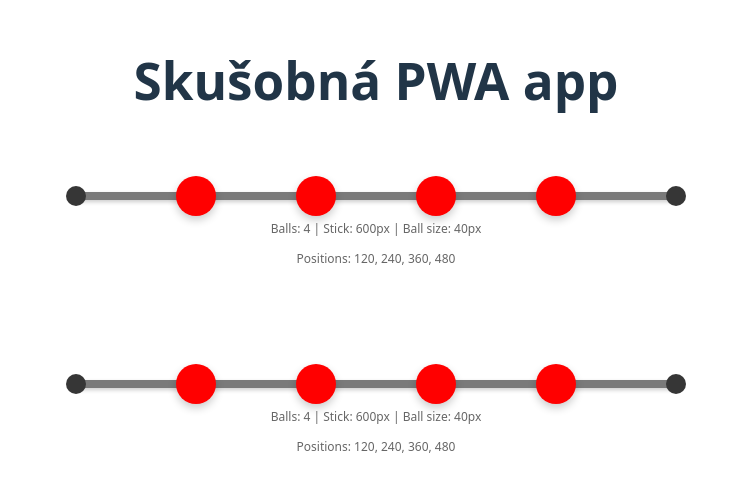
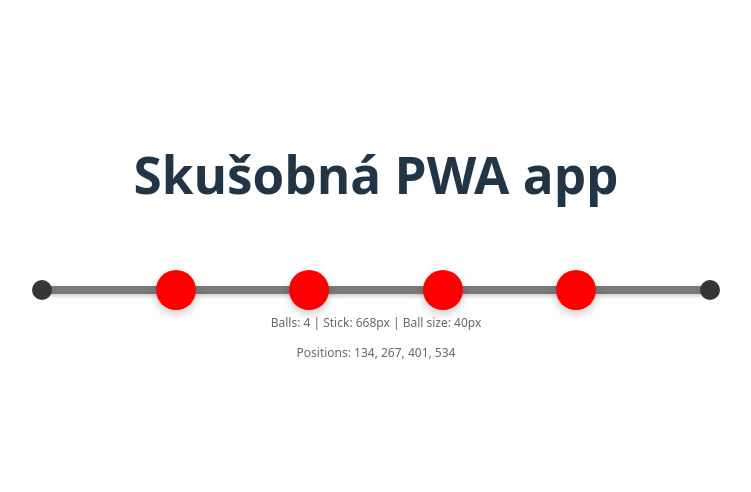
Before and after one commit to shiftyboi1/test-pwa, a React (Vite) app in the folder test-pwa/: page / in a window 1280 px wide. Shown: the part 132-624 px from the top of the page, without its empty margins (264-1015 px from the left). Built offline with nearby package versions, Linux system fonts and the light colour scheme.

Commit message:
Resize stick based on CSS, distribude balls based on its width..

```diff
--- a/test-pwa/src/app/App.tsx
+++ b/test-pwa/src/app/App.tsx
@@ -30,8 +30,9 @@ function App() {
   return (
     <>
       <h1>Skušobná PWA app</h1>
-      <Abacus numberOfBalls={4} stickLength={600} ballSize={40} />
-      <Abacus numberOfBalls={4} stickLength={600} ballSize={40} />
+      <div style={{ width: "60vw" }}>
+        <Abacus numberOfBalls={4} ballSize={40} />
+      </div>
     </>
   );
 }
--- a/test-pwa/src/features/abascus/components/Abacus.tsx
+++ b/test-pwa/src/features/abascus/components/Abacus.tsx
@@ -1,18 +1,50 @@
-import { useState } from "react";
+import { useState, useEffect, useRef } from "react";
 import DraggableBall from "../components/DraggableBall";
 import type { AbacusProps } from "../types";
 
-function Abacus({
-  numberOfBalls = 5,
-  stickLength = 600,
-  ballSize = 50,
-}: AbacusProps) {
-  const [ballPositions, setBallPositions] = useState<number[]>(
-    Array.from(
-      { length: numberOfBalls },
-      (_, i) => (i + 1) * (stickLength / (numberOfBalls + 1))
-    )
-  );
+function Abacus({ numberOfBalls = 5, ballSize = 50 }: AbacusProps) {
+  const stickRef = useRef<HTMLDivElement>(null);
+  const [stickWidth, setStickWidth] = useState<number>(0);
+  const [ballPositions, setBallPositions] = useState<number[]>([]);
+
+  // TODO: When resizing, store ball positions and move them to approprate location
+
+  // Handle stick width changes
+  useEffect(() => {
+    const updateWidth = () => {
+      if (stickRef.current) {
+        setStickWidth(stickRef.current.offsetWidth);
+      }
+    };
+
+    updateWidth(); // Initial width
+
+    let observer: ResizeObserver | null = null;
+    const stickElem = stickRef.current;
+    if (stickElem) {
+      observer = new window.ResizeObserver(updateWidth);
+      observer.observe(stickElem);
+    }
+
+    window.addEventListener("resize", updateWidth);
+
+    return () => {
+      if (observer && stickElem) observer.unobserve(stickElem);
+      window.removeEventListener("resize", updateWidth);
+    };
+  }, []);
+
+  useEffect(() => {
+    if (stickWidth > 0) {
+      setBallPositions(
+        Array.from(
+          { length: numberOfBalls },
+          (_, i) => (i + 1) * (stickWidth / (numberOfBalls + 1))
+        )
+      );
+      console.log(`Stick width from ref: ${stickWidth}`);
+    }
+  }, [stickWidth, numberOfBalls]);
 
   const updateBallPosition = (ballIndex: number, newPosition: number) => {
     const constrainedPosition = constrainPosition(ballIndex, newPosition);
@@ -32,7 +64,7 @@ function Abacus({
     // Stick boundaries
     constrained = Math.max(
       ballRadius,
-      Math.min(stickLength - ballRadius, constrained)
+      Math.min(stickWidth - ballRadius, constrained)
     );
 
     // Collision
@@ -53,8 +85,8 @@ function Abacus({
     <div style={{ position: "relative", padding: "50px" }}>
       {/* Stick */}
       <div
+        ref={stickRef}
         style={{
-          width: stickLength,
           height: 8,
           backgroundColor: "#7a7a7aff",
           borderRadius: 4,
@@ -92,7 +124,7 @@ function Abacus({
             key={index}
             position={position}
             ballSize={ballSize}
-            stickLength={stickLength}
+            stickLength={stickWidth}
             onPositionChange={(newPos: number) =>
               updateBallPosition(index, newPos)
             }
@@ -104,8 +136,8 @@ function Abacus({
       {/* Info */}
       <div style={{ marginTop: "20px", fontSize: "12px", color: "#666" }}>
         <p>
-          Balls: {numberOfBalls} | Stick: {stickLength}px | Ball size:{" "}
-          {ballSize}px
+          Balls: {numberOfBalls} | Stick: {stickWidth}px | Ball size: {ballSize}
+          px
         </p>
         <p>
           Positions: {ballPositions.map((pos) => Math.round(pos)).join(", ")}
--- a/test-pwa/src/features/abascus/types.ts
+++ b/test-pwa/src/features/abascus/types.ts
@@ -8,6 +8,5 @@ export interface AbacusBallProps {
 
 export interface AbacusProps {
   numberOfBalls?: number;
-  stickLength?: number;
   ballSize?: number;
 }
```
